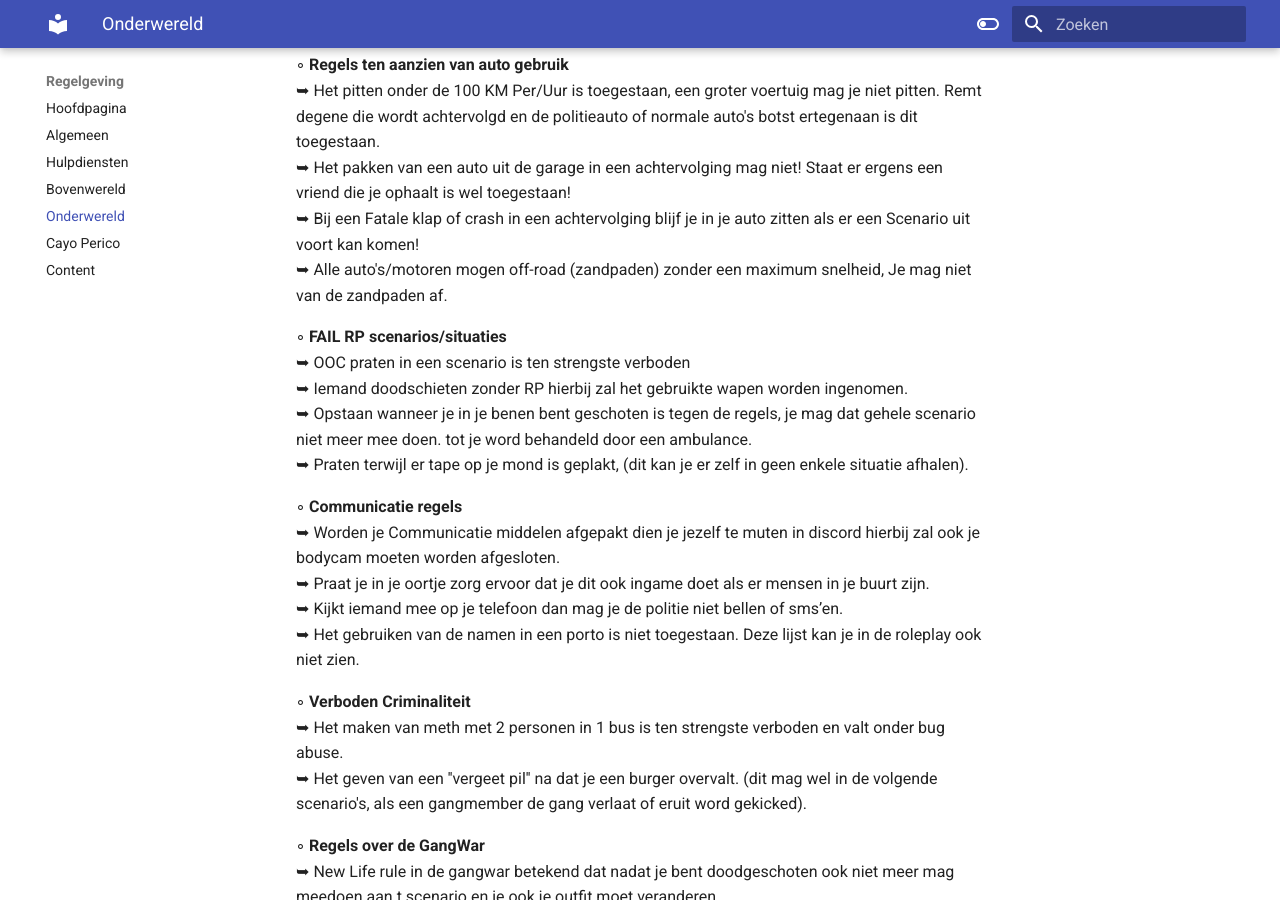
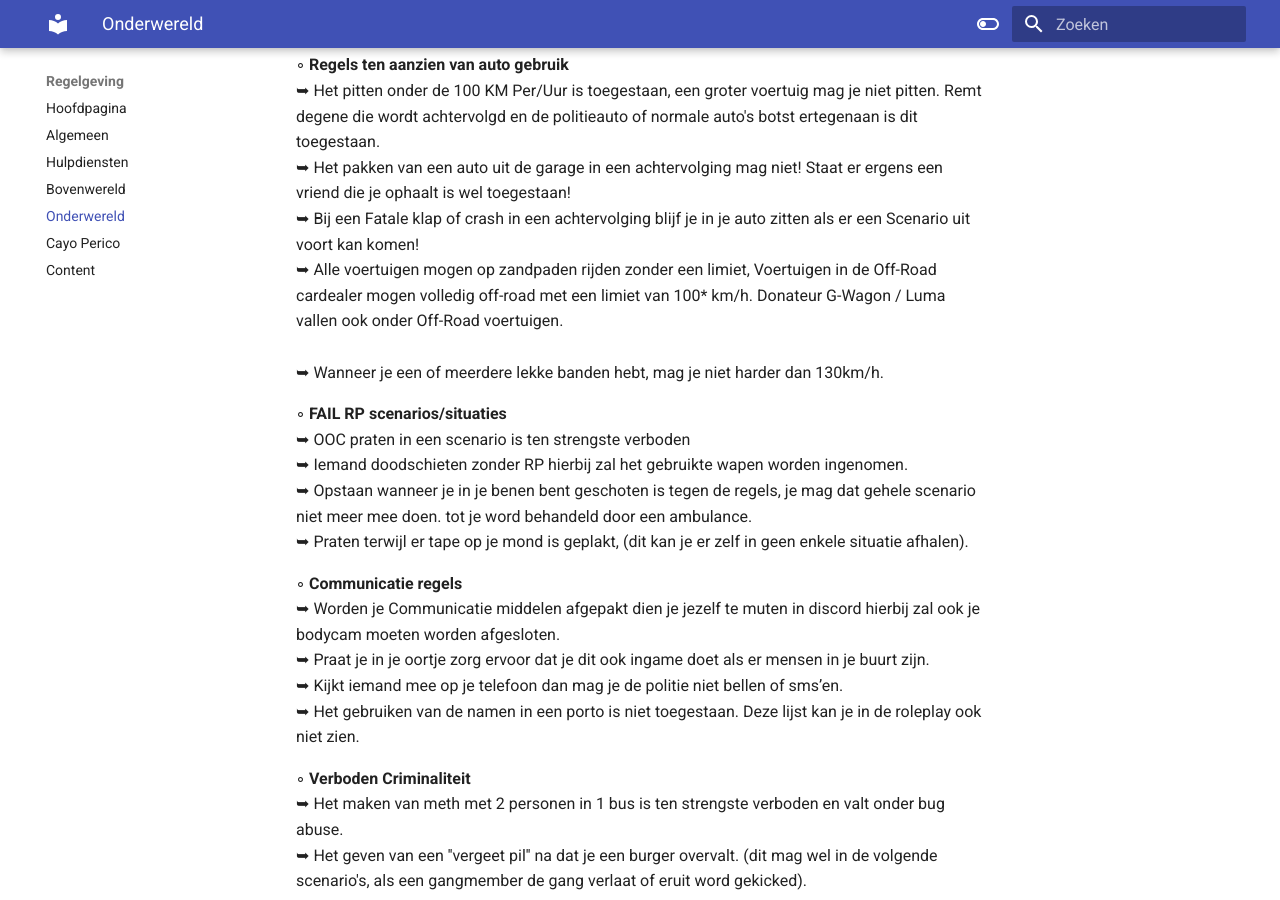
Before and after one commit to CappaWappa/Regels, an MkDocs documentation site: the page built from docs/onderwereld.md, in a window 1280 px wide and 900 px high, scrolled down 2757 px. Built offline with MkDocs 1.6.1 and Material for MkDocs 9.7.7, drawn with Linux system fonts in a browser that asks for light colours; comment, search, counter and statistics services are not loaded.

Commit message:
Update onderwereld.md

```diff
--- a/docs/onderwereld.md
+++ b/docs/onderwereld.md
@@ -87,7 +87,10 @@ Nieuwe spelers die de onderwereld induiken worden niet meer geacht als nieuwe sp
      ➥ Het pitten onder de 100 KM Per/Uur is toegestaan, een groter voertuig mag je niet pitten. Remt degene die wordt achtervolgd en de politieauto of normale auto's botst ertegenaan is dit toegestaan.<br>
      ➥ Het pakken van een auto uit de garage in een achtervolging mag niet! Staat er ergens een vriend die je ophaalt is wel toegestaan! <br>
      ➥ Bij een Fatale klap of crash in een achtervolging blijf je in je auto zitten als er een Scenario uit voort kan komen! <br>
-     ➥ Alle auto's/motoren mogen off-road (zandpaden) zonder een maximum snelheid, Je mag niet van de zandpaden af. <br>
+     ➥ Alle voertuigen mogen op zandpaden rijden zonder een limiet, Voertuigen in de Off-Road cardealer mogen volledig off-road met een limiet van 100* km/h.
+Donateur G-Wagon / Luma vallen ook onder Off-Road voertuigen. <br>
+ <br>
+     ➥ Wanneer je een of meerdere lekke banden hebt, mag je niet harder dan 130km/h. <br>
 
 ◦ <b>FAIL RP scenarios/situaties</b>     <br>
      ➥  OOC praten in een scenario is ten strengste verboden <br>
```
